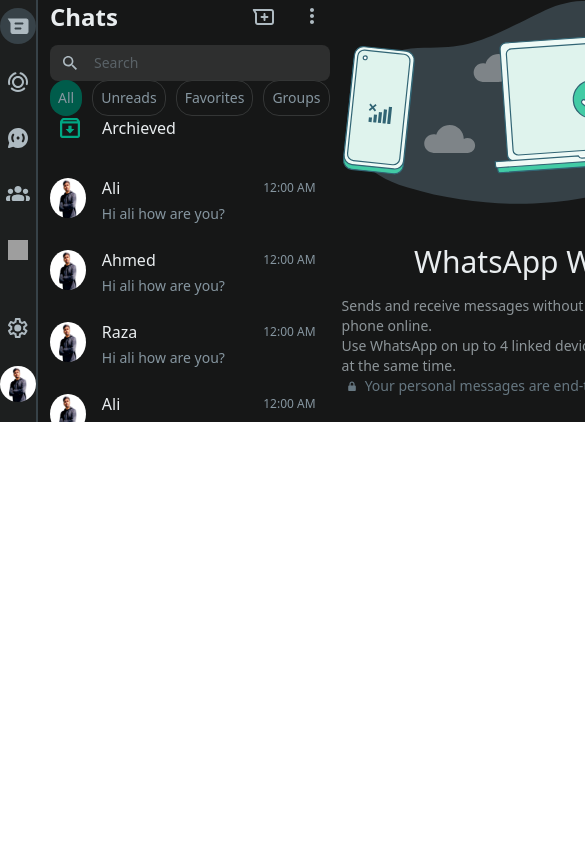
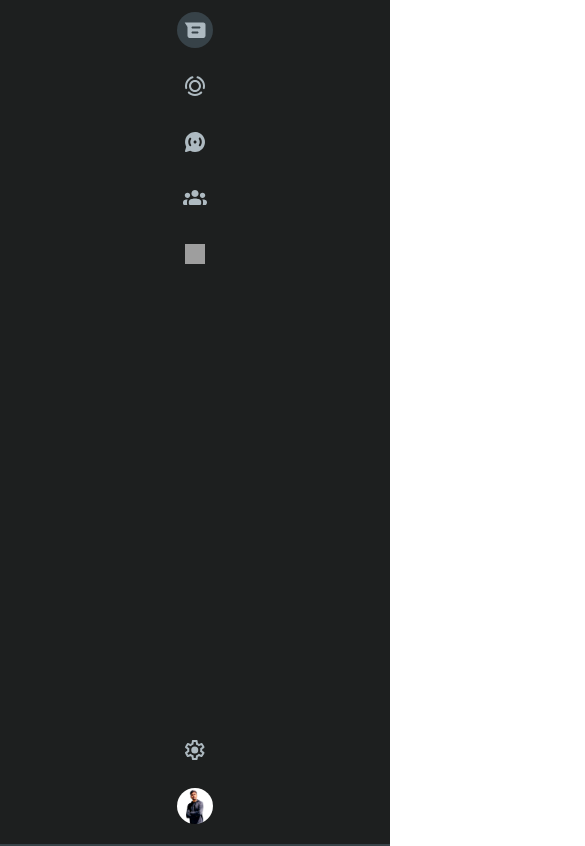
Before and after one commit to aliaahmedraza/WhatsAppClone_FrontEnd, a React (Vite) app: page /dashboard in a window 390 px wide. Shown: the top 846 px of the page, 585 px wide, since content can reach past the window. Built offline with nearby package versions, Linux system fonts and the light colour scheme; grey boxes are pictures that could not be loaded.

Commit message:
Make the whatsapp web responsive to the tablet screen

```diff
--- /dev/null
+++ b/src/CustomReactQuery/CustomReactQuery.jsx
@@ -0,0 +1,22 @@
+import React from "react";
+import { useEffect } from "react";
+
+const CustomReactQuery = ({ urlPath }) => {
+  const [data, setData] = React.useState(null);
+  const [isLoading, setIsLoading] = React.useState(false);
+  const [error, setError] = React.useState(null);
+  useEffect(() => {
+    try {
+      setIsLoading(true);
+      const response = fetch(`http://localhost:4005${urlPath}`);
+      setData(response.data);
+      setIsLoading(false);
+    } catch (error) {
+      setError(error);
+      setIsLoading(false);
+    }
+  }, []);
+  return [data, isLoading, error];
+};
+
+export default CustomReactQuery;
--- a/src/components/Chat/Chat.jsx
+++ b/src/components/Chat/Chat.jsx
@@ -12,20 +12,18 @@
   const [searchPlaceHolder, setSearchPlaceHolder] = React.useState("Search");
   const buttons = ["All", "Unreads", "Favorites", "Groups"];
   return (
-    <div className="container h-full w-full flex flex-col">
-      <div className="h-1/6 min-h-[100px] ">
-        <div className="flex justify-between items-center h-1/3 mx-3">
-          <div className="text-[#E9EDEF]">
-            <h1 className="font-bold text-2xl sm:text-2xl">Chats</h1>
-          </div>
+    <div className="container h-full w-full flex flex-col bg-[#161717] text-[#E9EDEF]">
+      <div className="px-4 pt-4 pb-2">
+        <div className="flex flex-col sm:flex-row sm:justify-between sm:items-center gap-4 sm:gap-0">
+          <h1 className="font-bold text-xl sm:text-2xl">WhatsApp</h1>
           <div className="flex gap-3 sm:gap-5 items-center">
             <div
               onClick={() => setSelectedIcon("newChat")}
               onDoubleClick={() => setSelectedIcon("")}
-              className={`flex items-center justify-center rounded-[50%] h-9 w-9 cursor-pointer transition-colors ${
+              className={`flex items-center justify-center rounded-full h-9 w-9 cursor-pointer transition-colors ${
                 selectedIcon === "newChat"
                   ? "bg-[#374248] text-[#AEBAC1]"
-                  : "text-[#AEBAC1] "
+                  : "text-[#AEBAC1]"
               }`}
             >
               <NewChatIcon />
@@ -33,51 +31,46 @@
             <div
               onClick={() => setSelectedIcon("menu")}
               onDoubleClick={() => setSelectedIcon("")}
-              className={`flex items-center justify-center rounded-[50%] h-9 w-9 cursor-pointer transition-colors ${
+              className={`flex items-center justify-center rounded-full h-9 w-9 cursor-pointer transition-colors ${
                 selectedIcon === "menu"
                   ? "bg-[#374248] text-[#AEBAC1]"
-                  : "text-[#AEBAC1] "
+                  : "text-[#AEBAC1]"
               }`}
             >
               <MenuIcon />
             </div>
           </div>
         </div>
-        <div>
+        <div className="mt-4">
           <Search placeHolder={searchPlaceHolder} />
         </div>
-        <div className="flex gap-2.5 h-1/3 mx-3 items-center md:gap-2 md:pr-5">
+        <div className="flex gap-2 mt-3">
           {buttons.map((btn, i) => (
-            <div key={i}>
             <button
+              key={i}
               onClick={() => {
-                  if (btn === "All") {
-                    setSearchPlaceHolder("Search");
-                  } else setSearchPlaceHolder(`Search ${btn} chats`);
+                setSearchPlaceHolder(
+                  btn === "All" ? "Search" : `Search ${btn} chats`
+                );
                 setSelectedButton(btn);
               }}
-                className={`rounded-2xl h-9 p-2 text-sm flex items-center justify-center ${
+              className={`rounded-2xl px-3 py-1.5 text-sm font-medium transition-colors ${
                 selectedButton === btn
-                    ? "bg-[#005C4B] text-[#8696A0] "
-                    : "bg-[#161717] text-[#8696A0] border-[1px] border-[#343636]"
+                  ? "bg-[#005C4B] text-[#8696A0]"
+                  : "bg-[#161717] text-[#8696A0] border border-[#343636]"
               }`}
             >
               {btn}
             </button>
-            </div>
           ))}
         </div>
       </div>
-      <div className="flex-1 overflow-auto custom-scrollbar mr-[2px] mt-4">
-        <div className="flex ml-5 mr-[2px] gap-4">
+      <div className="flex-1 overflow-auto px-4 pt-2 custom-scrollbar">
+        <div className="flex items-center gap-2 mb-5 mt-2 ml-3">
           <ArchievedIcon />
-          <h1 className="text-[#E9EDEF] w-full pb-5 ml-1">
-            Archieved
-          </h1>
+          <h2 className="text-base font-semibold ml-2">Archived</h2>
         </div>
-        <div>
         <ChatByPerson setSelectedPerson={setSelectedPerson} />
-        </div>
       </div>
     </div>
   );
--- a/src/components/ChatByPerson/ChatByPerson.jsx
+++ b/src/components/ChatByPerson/ChatByPerson.jsx
@@ -6,121 +6,121 @@
     {
       src: "/profile.png",
       name: "Ali",
-      message: "Hi ali how are you?",
+      message: "Hi ali how are you? Whats up today?",
       time: "12:00 AM",
     },
     {
       src: "/profile.png",
       name: "Ahmed",
-      message: "Hi ali how are you?",
+      message: "Hi ali how are you Whats up today?",
       time: "12:00 AM",
     },
     {
       src: "/profile.png",
       name: "Raza",
-      message: "Hi ali how are you?",
+      message: "Hi ali how are you Whats up today?",
       time: "12:00 AM",
     },
     {
       src: "/profile.png",
       name: "Ali",
-      message: "Hi ali how are you?",
+      message: "Hi ali how are you Whats up today?",
       time: "12:00 AM",
     },
     {
       src: "/profile.png",
       name: "Ali",
-      message: "Hi ali how are you?",
+      message: "Hi ali how are you Whats up today?",
       time: "12:00 AM",
     },
     {
       src: "/profile.png",
       name: "Ali",
-      message: "Hi ali how are you?",
+      message: "Hi ali how are you Whats up today?",
       time: "12:00 AM",
     },
     {
       src: "/profile.png",
       name: "Ali",
-      message: "Hi ali how are you?",
+      message: "Hi ali how are you Whats up today?",
       time: "12:00 AM",
     },
     {
       src: "/profile.png",
       name: "Ali",
-      message: "Hi ali how are you?",
+      message: "Hi ali how are you Whats up today?",
       time: "12:00 AM",
     },
     {
       src: "/profile.png",
       name: "Ali",
-      message: "Hi ali how are you?",
+      message: "Hi ali how are you Whats up today?",
       time: "12:00 AM",
     },
     {
       src: "/profile.png",
       name: "Ali",
-      message: "Hi ali how are you?",
+      message: "Hi ali how are you Whats up today?",
       time: "12:00 AM",
     },
     {
       src: "/profile.png",
       name: "Ali",
-      message: "Hi ali how are you?",
+      message: "Hi ali how are you Whats up today?",
       time: "12:00 AM",
     },
     {
       src: "/profile.png",
       name: "Ali",
-      message: "Hi ali how are you?",
+      message: "Hi ali how are you Whats up today?",
       time: "12:00 AM",
     },
     {
       src: "/profile.png",
       name: "Ali",
-      message: "Hi ali how are you?",
+      message: "Hi ali how are you Whats up today?",
       time: "12:00 AM",
     },
     {
       src: "/profile.png",
       name: "Ali",
-      message: "Hi ali how are you?",
+      message: "Hi ali how are you Whats up today?",
       time: "12:00 AM",
     },
     {
       src: "/profile.png",
       name: "Ali",
-      message: "Hi ali how are you?",
+      message: "Hi ali how are you Whats up today?",
       time: "12:00 AM",
     },
     {
       src: "/profile.png",
       name: "Ali",
-      message: "Hi ali how are you?",
+      message: "Hi ali how are you Whats up today?",
       time: "12:00 AM",
     },
     {
       src: "/profile.png",
       name: "Ali",
-      message: "Hi ali how are you?",
+      message: "Hi ali how are you Whats up today?",
       time: "12:00 AM",
     },
     {
       src: "/profile.png",
       name: "Ali",
-      message: "Hi ali how are you?",
+      message: "Hi ali how are you Whats up today?",
       time: "12:00 AM",
     },
     {
       src: "/profile.png",
       name: "Ali",
-      message: "Hi ali how are you?",
+      message: "Hi ali how are you Whats up today?",
       time: "12:00 AM",
     },
     {
       src: "/profile.png",
       name: "Ali",
-      message: "Hi ali how are you?",
+      message: "Hi ali how are you Whats up today?",
       time: "12:00 AM",
     },
   ];
@@ -132,8 +132,8 @@
           key={i}
           className={`${
             activeChat === i
-              ? "bg-[#2E2F2F] flex mx-3 items-center h-18 rounded-lg"
-              : "flex mx-3 items-center h-18"
+              ? "bg-[#2E2F2F] flex items-center h-18 rounded-lg"
+              : "flex items-center h-18 hover:bg-[#232424] hover:rounded-lg"
           } `}
           onClick={() => {
             setSelectedPerson(details);
--- a/src/components/Search/Search.jsx
+++ b/src/components/Search/Search.jsx
@@ -43,7 +43,7 @@
 
   return (
     <div
-      className="flex items-center gap-3 mx-3 bg-[#2E2F2F] rounded-lg h-9 text-[#8696A0] text-sm px-2 cursor-text mt-3"
+      className="flex items-center gap-3 bg-[#2E2F2F] rounded-lg h-9 text-[#8696A0] text-sm px-2 cursor-text mt-3"
       onClick={handleSearchBarClick}
       ref={containerRef}
     >
--- a/src/components/SideBar/SideBar.jsx
+++ b/src/components/SideBar/SideBar.jsx
@@ -10,12 +10,12 @@
 
 const SideBar = ({ activeTab, setActiveTab }) => {
   return (
-    <div className="h-full flex flex-col justify-between pt-2 pb-5">
+  <div className="h-svh flex flex-col justify-between pt-3 pb-5">
       <div className="flex flex-col gap-5 items-center">
         <NavIcon
           icon={MessageIcon}
           label="Chats"
-          selected={activeTab === "chats"}
+        selected={activeTab === "chats"}
           onClick={() => setActiveTab("chats")}
         />
         <NavIcon
--- a/src/page/DashBoard/DashBoard.jsx
+++ b/src/page/DashBoard/DashBoard.jsx
@@ -29,17 +29,20 @@
         return <Profile />;
     }
   };
-
   return (
-    <div className="h-100vh">
-      <div className="flex flex-row md:flex-row h-[100vh]">
-        <div className="border-r-2 border-r-[#374248] w-full md:w-18 h-1/2 md:h-full lg:w-18 flex items-center justify-center bg-[#1D1F1F]">
+    <div className="h-screen">
+      <div className="flex flex-col md:flex-row h-full">
+        <div
+          className="border-b-2 md:border-b-0 md:border-r-2 border-[#374248]
+                        w-full md:w-[8%] lg:w-[6%] xl:w-[4%] 2xl:w-[4%]
+                        flex items-center justify-center bg-[#1D1F1F]"
+        >
           <SideBar activeTab={activeTab} setActiveTab={setActiveTab} />
         </div>
-        <div className="bg-[#161717] w-full md:w-1/3 lg:w-2/7 h-1/2 md:h-full">
+        <div className="bg-[#161717] w-full md:w-[50%] lg:w-[45%] xl:w-[30%] h-[50vh] md:h-full overflow-y-auto">
           {renderComponent()}
         </div>
-        <div className="bg-[#161717] w-full md:w-2/3 lg:w-3/4 h-1/2 md:h-full">
+        <div className="bg-[#161717] w-full 2xl:w-[75%] md:w-[57%] lg:w-[64%] xl:w-[71%] h-[50vh] md:h-full overflow-y-auto">
           <ChatDisplayByPerson selectedPerson={selectedPerson} />
         </div>
       </div>
```
Also changed, not shown: src/components/ChatDisplayByPerson/ChatDisplayByPerson.jsx (+14 -12 lines), src/components/ChatInputField/ChatInputField.jsx (+7 -8 lines), src/components/LogIn/Login.jsx (+20 -11 lines), src/components/SignUp/SignUp.jsx (+20 -13 lines). Lines whose indentation alone changed are shown as unchanged.
